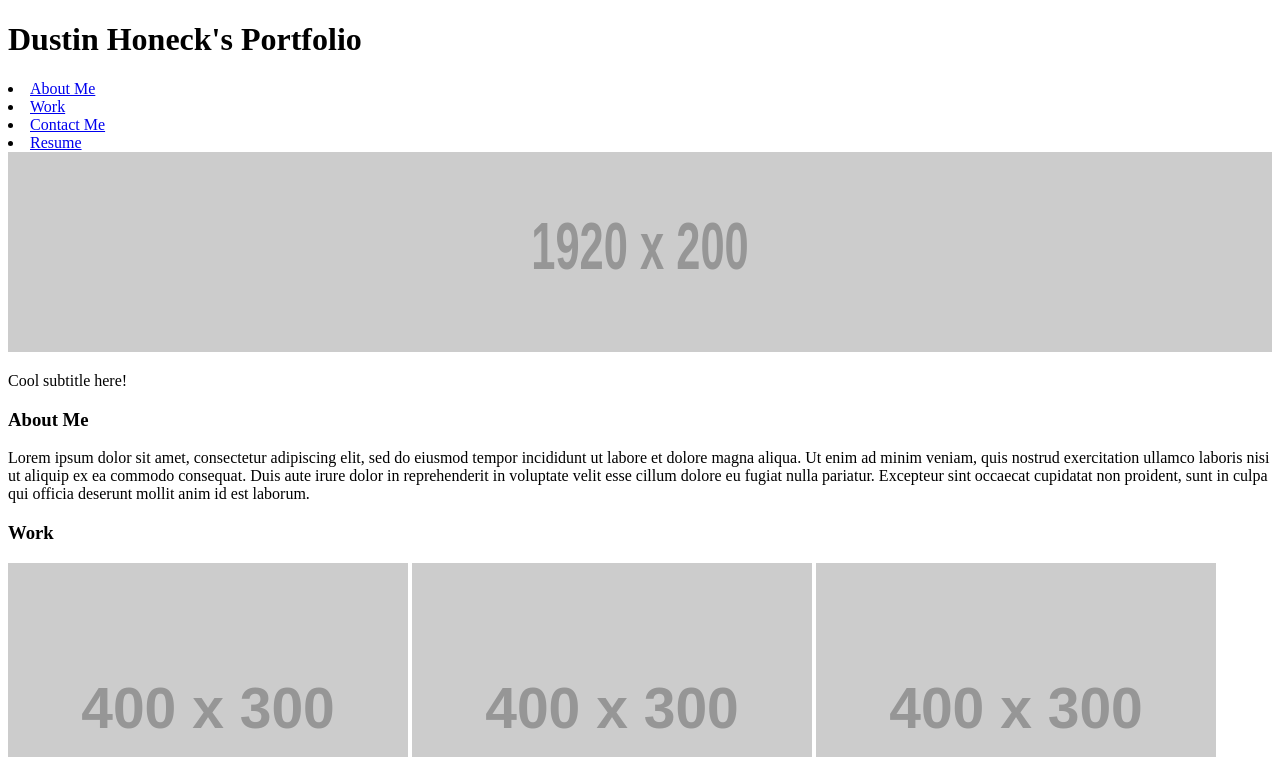
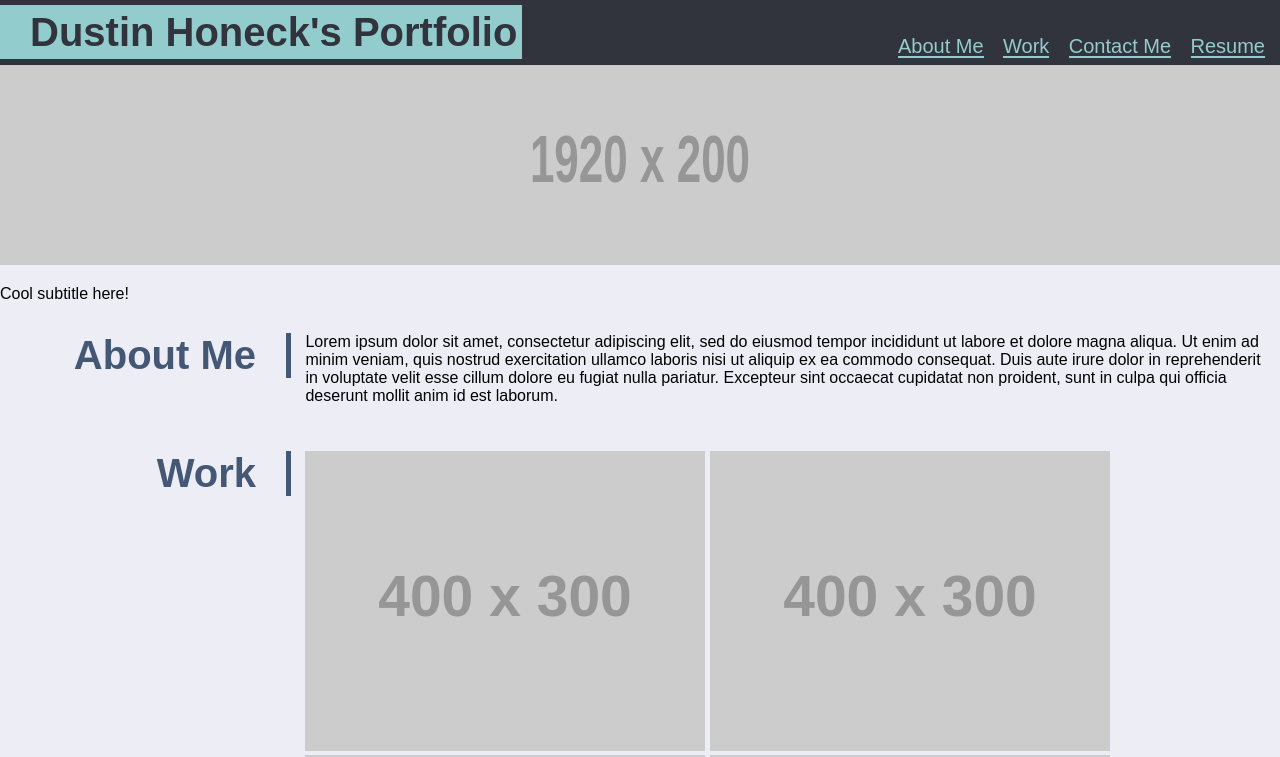
Before and after one commit to dhoneck/portfolio, a plain HTML site: page index.html in a window 1280 px wide. Shown: the top 757 px of the page. Drawn offline with Linux system fonts and the light colour scheme; placeholder pictures from the web are drawn by us.

Commit message:
Add initial styling and link CSS file to index.html

```diff
--- a/assets/css/styles.css
+++ b/assets/css/styles.css
@@ -0,0 +1,96 @@
+/* General */
+:root {
+    --branded-white: #ededf6;
+    --branded-blue: #445875;
+    --branded-dark-blue: #32343d;
+    --branded-cyan: #92cccd;
+}
+
+html {
+    background-color: var(--branded-white);
+    font-family: Arial, Helvetica, sans-serif;
+}
+
+body {
+    margin: 0px;
+}
+
+a {
+    text-decoration: none;
+}
+
+/* Header */
+header {
+    background-color: var(--branded-dark-blue);
+    height: 65px;
+}
+
+header h1 {
+    background-color: var(--branded-cyan);
+    color: var(--branded-dark-blue);
+    font-size: 2.5em;
+    display: inline;
+    padding: 5px 5px 5px 30px;
+    position: relative;
+    top: 10px;
+}
+
+nav {
+    display: inline;
+    float: right;
+    position: relative;
+    top: 35px;
+}
+
+nav li {
+    display: inline;
+    border-bottom: var(--branded-cyan) solid 2px;
+    margin-right: 15px;
+}
+
+nav a {
+    color: var(--branded-cyan);
+    font-size: 1.25em;
+}
+
+/* Body */
+section {
+    margin-top: 30px;
+}
+
+section p, section ul {
+    margin-top: 0;
+}
+section h3 {
+    color: var(--branded-blue);
+    display: inline-block;
+    font-size: 2.5em;
+    width: 20%;
+    height: 100%;
+    border-right: 5px solid var(--branded-blue);
+    vertical-align: top;
+    margin: 0px;
+    padding-right: 30px;
+    margin-right: 10px;
+    text-align: right;
+}
+
+.section-content {
+    display: inline-block;
+    width: 75%;
+    vertical-align: top;
+}
+
+#contact-me li {
+    display: inline;
+    margin-right: 30px;
+    border-bottom: var(--branded-cyan) solid 2px;
+}
+
+#contact-me a {
+    color: var(--branded-blue);
+}
+
+#contact-me ul{
+    padding: 0;
+}
--- a/index.html
+++ b/index.html
@@ -3,6 +3,7 @@
 <head>
     <meta charset="UTF-8">
     <meta name="viewport" content="width=device-width, initial-scale=1.0">
+    <link rel="stylesheet" href="./assets/css/styles.css">
     <title>Dustin Honeck's Portfolio</title>
 </head>
 <body>
@@ -19,26 +20,32 @@
     <p>Cool subtitle here!</p>
     <section id="about-me">
         <h3>About Me</h3>
+        <div class="section-content">
             <p>
                 Lorem ipsum dolor sit amet, consectetur adipiscing elit, sed do eiusmod tempor incididunt ut labore et dolore magna aliqua. Ut enim ad minim veniam, quis nostrud exercitation ullamco laboris nisi ut aliquip ex ea commodo consequat. Duis aute irure dolor in reprehenderit in voluptate velit esse cillum dolore eu fugiat nulla pariatur. Excepteur sint occaecat cupidatat non proident, sunt in culpa qui officia deserunt mollit anim id est laborum.
             </p>
+        </div>
     </section>
     <section id="work">
         <h3>Work</h3>
+        <div class="section-content">
             <a href="#"><img src="https://via.placeholder.com/400x300.png?text=Work+Placeholder+1"></a>
             <a href="#"><img src="https://via.placeholder.com/400x300.png?text=Work+Placeholder+2"></a>
             <a href="#"><img src="https://via.placeholder.com/400x300.png?text=Work+Placeholder+3"></a>
             <a href="#"><img src="https://via.placeholder.com/400x300.png?text=Work+Placeholder+4"></a>
             <a href="#"><img src="https://via.placeholder.com/400x300.png?text=Work+Placeholder+5"></a>
             <a href="#"><img src="https://via.placeholder.com/400x300.png?text=Work+Placeholder+6"></a>
+        </div>
     </section>
     <section id="contact-me">
         <h3>Contact Me</h3>
+        <div class="section-content">
             <ul>
                 <li><a href="tel:4148814276">414.881.4276</a></li>
                 <li><a href="mailto:dustin.honeck@gmail.com">dustin.honeck@gmail.com</a></li>
                 <li><a href="https://github.com/dhoneck/">GitHub</a></li>
             </ul>
+        </div>
     </section>
 </body>
 </html>
```
Lines whose indentation alone changed are shown as unchanged.
